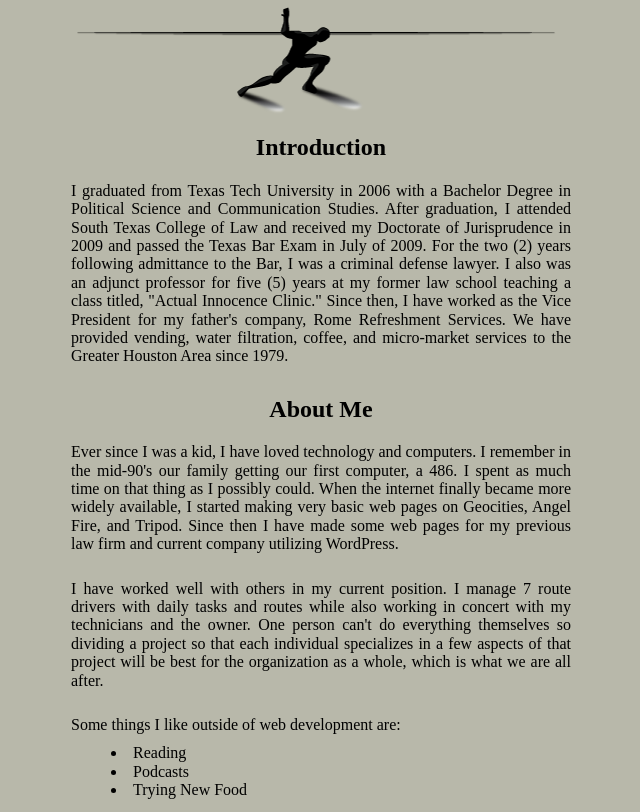
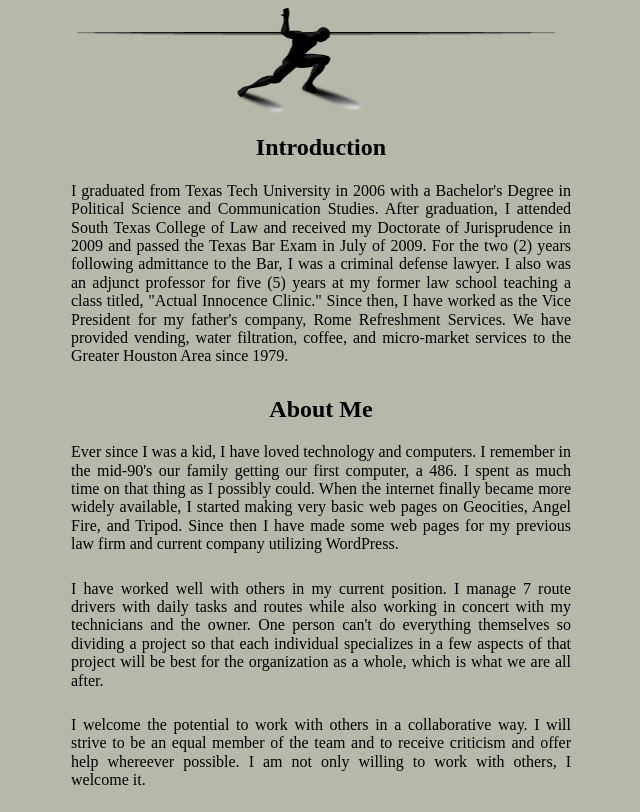
Before and after one commit to gmacerola/portfolio-website, a plain HTML site: page index.html in a window 1280 px wide. Shown: the part 397-1209 px from the top of the page, without its empty margins (319-959 px from the left). Drawn offline with nearby package versions, Linux system fonts and the light colour scheme; a script that the page names is missing.

Commit message:
Willingness and ‘s

```diff
--- a/index.html
+++ b/index.html
@@ -29,13 +29,14 @@
             <!--intro-article-->
             <article id="intro">
               <h2>Introduction</h2>
-              <p>I graduated from Texas Tech University in 2006 with a Bachelor Degree in Political Science and Communication Studies.  After graduation, I attended South Texas College of Law and received my Doctorate of Jurisprudence in 2009 and passed the Texas Bar Exam in July of 2009.  For the two (2) years following admittance to the Bar, I was a criminal defense lawyer.  I also was an adjunct professor for five (5) years at my former law school teaching a class titled, "Actual Innocence Clinic."  Since then, I have worked as the Vice President for my father's company, Rome Refreshment Services.  We have provided vending, water filtration, coffee, and micro-market services to the Greater Houston Area since 1979.  </p>
+              <p>I graduated from Texas Tech University in 2006 with a Bachelor's Degree in Political Science and Communication Studies.  After graduation, I attended South Texas College of Law and received my Doctorate of Jurisprudence in 2009 and passed the Texas Bar Exam in July of 2009.  For the two (2) years following admittance to the Bar, I was a criminal defense lawyer.  I also was an adjunct professor for five (5) years at my former law school teaching a class titled, "Actual Innocence Clinic."  Since then, I have worked as the Vice President for my father's company, Rome Refreshment Services.  We have provided vending, water filtration, coffee, and micro-market services to the Greater Houston Area since 1979.  </p>
             </article>
             <!--about-me-article "A description that demonstrates your passion for web development and your willingness to work with others" and A sentence or two that describes other interests you have outside of development-->
             <article id="about-me">
               <h2>About Me</h2>
               <p>Ever since I was a kid, I have loved technology and computers.  I remember in the mid-90's our family getting our first computer, a 486.  I spent as much time on that thing as I possibly could.  When the internet finally became more widely available, I started making very basic web pages on Geocities, Angel Fire, and Tripod.  Since then I have made some web pages for my previous law firm and current company utilizing WordPress.</p>
               <p>I have worked well with others in my current position.  I manage 7 route drivers with daily tasks and routes while also working in concert with my technicians and the owner.  One person can't do everything themselves so dividing a project so that each individual specializes in a few aspects of that project will be best for the organization as a whole, which is what we are all after.</p>
+              <p>I welcome the potential to work with others in a collaborative way.  I will strive to be an equal member of the team and to receive criticism and offer help whereever possible.  I am not only willing to work with others, I welcome it.</p>
               <p>Some things I like outside of web development are:</p>
               <ul>
                 <li>Reading</li>
```
